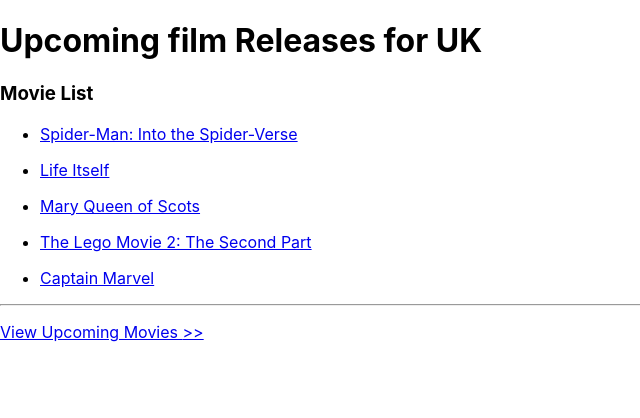
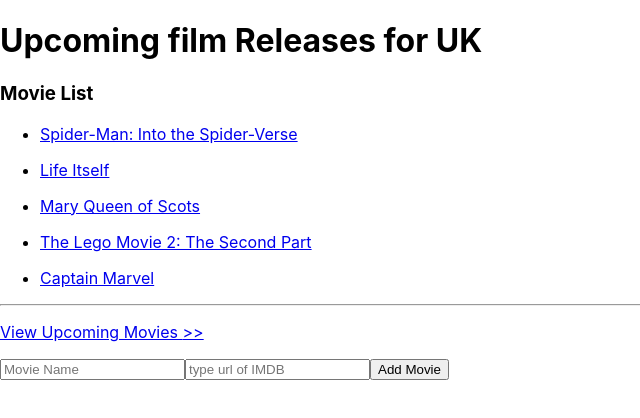
Before and after one commit to TobyKeech/Week7Day2, a React (Create React App) app: page / in a window 1280 px wide. Shown: the top 418 px of the page, without its empty margins (0-640 px from the left). Built offline with nearby package versions, Linux system fonts and the light colour scheme.

Commit message:
added add form

```diff
--- /dev/null
+++ b/src/components/MovieForm.js
@@ -0,0 +1,48 @@
+import React, { useState } from 'react';
+import MovieBox from '../containers/MovieBox';
+
+const MovieForm = ({onMovieSubmit}) => {
+    const [name, setName] = useState ("")
+    const [url, setUrl] = useState("")
+
+    const handleNameChange = (event) => setName (event.target.value)
+    const handleUrlChange = (event) => setUrl(event.target.value)
+
+    const handleSubmit = (event) => {
+        event.preventDefault()
+        const nameValue = name.trim()
+        const urlValue = url.trim()
+        if (!nameValue || !urlValue) return
+
+        onMovieSubmit({
+            name : nameValue,
+            url : urlValue
+        })
+
+        setName("")
+        setUrl("")
+    }
+
+
+return (
+    <form onSubmit = {handleSubmit}>
+     <input
+     type ="name"
+     placeholder="Movie Name"
+     value = {name}
+     onChange={handleNameChange}
+     />
+
+     <input
+     type = "url"
+     placeholder="type url of IMDB"
+     value={url}
+     onChange={handleUrlChange}
+     />
+     <button>Add Movie</button>
+    </form>
+  );
+
+}
+
+export default MovieForm;
--- a/src/containers/MovieBox.js
+++ b/src/containers/MovieBox.js
@@ -1,6 +1,7 @@
 import React, { useState } from 'react';
 import Movie from '../components/Movie';
 import MovieList from '../components/MovieList';
+import MovieForm from '../components/MovieForm';
 
 const MovieBox = () => {
     const [movies, setMovies] = useState(
@@ -32,6 +33,11 @@ const MovieBox = () => {
         ]
     )
 
+    const addMovie = (movie) => {
+        movie.id = Date.now()
+        setMovies([...movies, movie])
+    }
+
     return (
 
         <>
@@ -42,6 +48,7 @@ const MovieBox = () => {
 
         <a href=' https://www.imdb.com/calendar/?region=gb'><p>View Upcoming Movies {">>"} </p></a>
 
+        <MovieForm onMovieSubmit={addMovie}/>
 
         </>
 
@@ -49,4 +56,4 @@ const MovieBox = () => {
 }
 
 
-export default MovieBox
+export default MovieBox;
```
